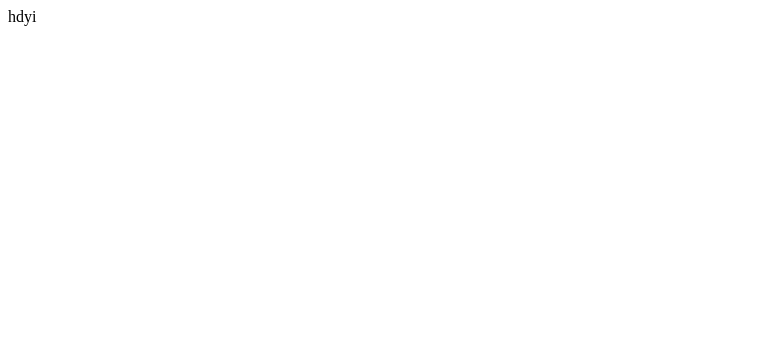
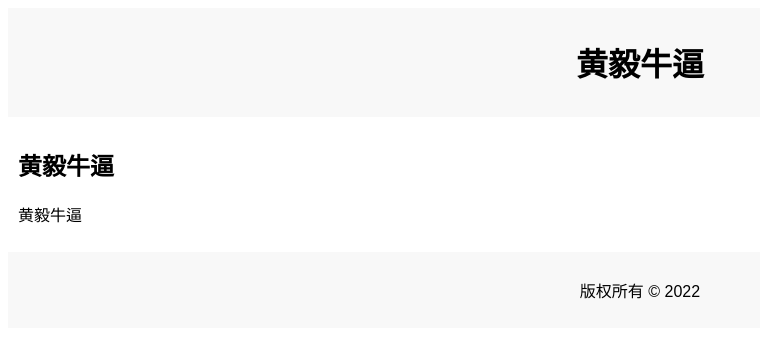
Before and after one commit to Dottopar/hdjiqr.github.io, a plain HTML site: page index.html in a window 1280 px wide. Shown: the whole page, without its empty margins (0-760 px from the left). Drawn offline with Linux system fonts and the light colour scheme.

Commit message:
Update index.html

```diff
--- a/index.html
+++ b/index.html
@@ -1 +1,27 @@
-<p>hdyi</p>
+<!DOCTYPE html>
+<html>
+<head>
+    <title>黄毅牛逼</title>
+    <style>
+        body {font-family: Arial, Helvetica, sans-serif;}
+        .myHeader {background-color: #f8f8f8; padding: 10px; text-align: center;}
+        .myContent {background-color: #fff; padding: 10px;}
+        .myFooter {background-color: #f8f8f8; padding: 10px; text-align: center;}
+    </style>
+</head>
+<body>
+    <div class="myHeader">
+        <h1>黄毅牛逼</h1>
+    </div>
+    <div class="myContent">
+        <h2>黄毅牛逼</h2>
+        <p>黄毅牛逼</p>
+    </div>
+    <div class="myFooter">
+        <p>版权所有 © 2022</p>
+    </div>
+    <script>
+        // 这里可以添加一些JavaScript代码
+    </script>
+</body>
+</html>
```
